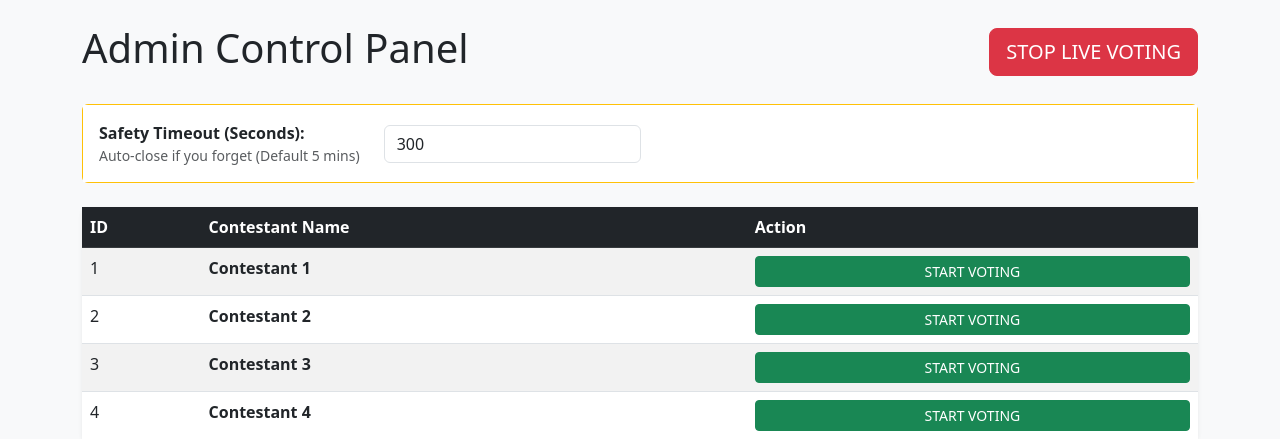
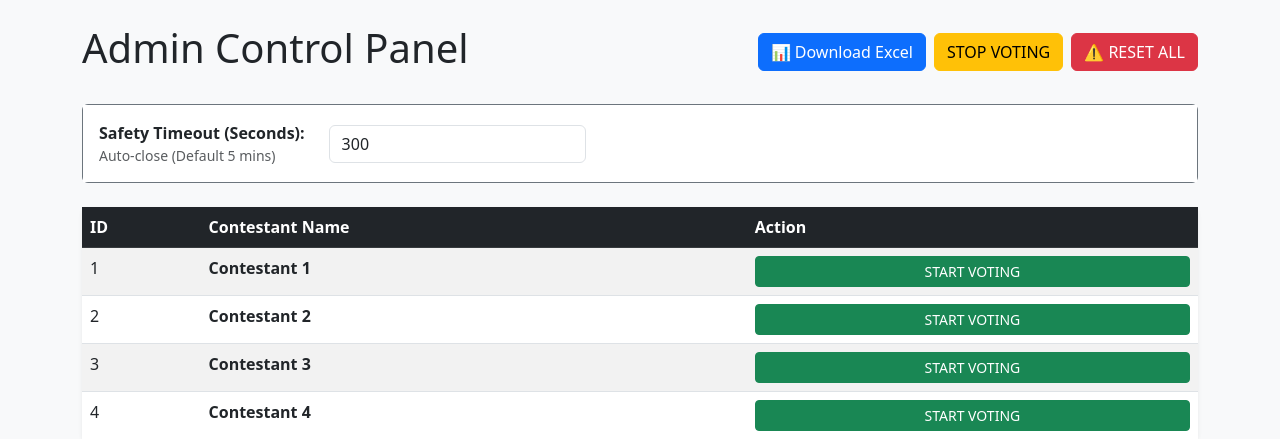
Before and after one commit to nadew-jayaweera/Voting-System, a Flask app: page /admin in a window 1280 px wide. Shown: the top 439 px of the page. Run offline with Flask 3, Linux system fonts and the light colour scheme; some libraries are stand-ins or nearby versions.

Commit message:
Add database support for voting system and export functionality

```diff
--- a/app.py
+++ b/app.py
@@ -1,6 +1,8 @@
 import time
+import sqlite3
+import pandas as pd
 from threading import Timer
-from flask import Flask, render_template, request
+from flask import Flask, render_template, request, send_file
 from flask_socketio import SocketIO, emit
 
 app = Flask(__name__)
@@ -15,11 +17,28 @@ contestants = [
     {"id": 4, "name": "Contestant 4"}
 ]
 
-# Track Yes and No separately
+# --- DATABASE SETUP ---
+DB_NAME = "voting.db"
+
+def init_db():
+    conn = sqlite3.connect(DB_NAME)
+    c = conn.cursor()
+    c.execute('''CREATE TABLE IF NOT EXISTS votes
+                 (id INTEGER PRIMARY KEY AUTOINCREMENT,
+                  contestant_id INTEGER,
+                  contestant_name TEXT,
+                  vote_type TEXT,
+                  voter_ip TEXT,
+                  timestamp DATETIME DEFAULT CURRENT_TIMESTAMP)''')
+    conn.commit()
+    conn.close()
+
+init_db()
+
+# --- GLOBAL STATE ---
 yes_counts = {c['id']: 0 for c in contestants}
 no_counts = {c['id']: 0 for c in contestants}
 
-# --- GLOBAL STATE ---
 current_state = {
     "active_contestant_id": None,
     "active_contestant_name": "",
@@ -41,7 +60,32 @@ def admin():
 def screen():
     return render_template('screen.html')
 
-# --- HELPER: AUTO-CLOSE VOTING ---
+@app.route('/export')
+def export_results():
+    conn = sqlite3.connect(DB_NAME)
+    df = pd.read_sql_query("SELECT * FROM votes", conn)
+    conn.close()
+
+    if df.empty:
+        return "No votes recorded yet!"
+
+    summary = df.pivot_table(
+        index='contestant_name',
+        columns='vote_type',
+        values='id',
+        aggfunc='count',
+        fill_value=0
+    )
+    summary['Total Votes'] = summary.get('yes', 0) + summary.get('no', 0)
+
+    filename = "Competition_Results.xlsx"
+    with pd.ExcelWriter(filename, engine='openpyxl') as writer:
+        summary.to_excel(writer, sheet_name='Summary Table')
+        df.to_excel(writer, sheet_name='Raw Audit Log', index=False)
+
+    return send_file(filename, as_attachment=True)
+
+# --- HELPERS ---
 def auto_close_voting():
     with app.app_context():
         if current_state['active_contestant_id'] is not None:
@@ -51,10 +95,8 @@ def auto_close_voting():
 
 @socketio.on('connect')
 def handle_connect():
-    # Send only YES counts to the screen/user by default
     emit('update_scores', yes_counts)
     emit('state_change', current_state)
-
     if request.remote_addr in round_voters:
         emit('vote_success', {}, to=request.sid)
 
@@ -83,10 +125,33 @@ def stop_voting():
     current_state['end_time'] = 0
     emit('state_change', current_state, broadcast=True)
 
+# --- NEW: RESET SYSTEM ---
+@socketio.on('admin_reset_data')
+def reset_data():
+    global yes_counts, no_counts, round_voters
+
+    # 1. Clear Database
+    conn = sqlite3.connect(DB_NAME)
+    c = conn.cursor()
+    c.execute("DELETE FROM votes") # Deletes all data
+    conn.commit()
+    conn.close()
+
+    # 2. Clear Memory
+    yes_counts = {c['id']: 0 for c in contestants}
+    no_counts = {c['id']: 0 for c in contestants}
+    round_voters.clear()
+
+    # 3. Stop any active voting
+    stop_voting()
+
+    # 4. Refresh everyone's screen to 0
+    emit('update_scores', yes_counts, broadcast=True)
+
 @socketio.on('cast_vote')
 def handle_vote(data):
     voter_ip = request.remote_addr
-    vote_type = data.get('type', 'yes') # Default to 'yes' if missing
+    vote_type = data.get('type', 'yes')
 
     if current_state['active_contestant_id'] is None:
         return
@@ -101,18 +166,26 @@ def handle_vote(data):
         return
 
     c_id = current_state['active_contestant_id']
+    c_name = current_state['active_contestant_name']
 
-    # LOGIC: Track separately
+    try:
+        conn = sqlite3.connect(DB_NAME)
+        c = conn.cursor()
+        c.execute("INSERT INTO votes (contestant_id, contestant_name, vote_type, voter_ip) VALUES (?, ?, ?, ?)",
+                  (c_id, c_name, vote_type, voter_ip))
+        conn.commit()
+        conn.close()
+    except Exception as e:
+        print("DB Error:", e)
+
     if vote_type == 'yes':
         yes_counts[c_id] += 1
     else:
         no_counts[c_id] += 1
-        # We do NOT subtract from yes_counts
 
     round_voters.add(voter_ip)
 
     emit('vote_success', {}, to=request.sid)
-    # Only broadcast the YES scores to the big screen
     emit('update_scores', yes_counts, broadcast=True)
 
 if __name__ == '__main__':
--- a/requirements.txt
+++ b/requirements.txt
@@ -1,3 +1,5 @@
 flask
 flask-socketio
 eventlet
+pandas
+openpyxl
--- a/templates/admin.html
+++ b/templates/admin.html
@@ -7,17 +7,22 @@
 </head>
 <body class="bg-light p-4">
     <div class="container">
+
         <div class="d-flex justify-content-between align-items-center mb-4">
             <h1>Admin Control Panel</h1>
-            <button onclick="stopVoting()" class="btn btn-danger btn-lg">STOP LIVE VOTING</button>
+            <div class="d-flex gap-2">
+                <a href="/export" class="btn btn-primary">📊 Download Excel</a>
+                <button onclick="stopVoting()" class="btn btn-warning">STOP VOTING</button>
+                <button onclick="resetSystem()" class="btn btn-danger">⚠️ RESET ALL</button>
+            </div>
         </div>
 
-        <div class="card mb-4 border-warning">
+        <div class="card mb-4 border-secondary">
             <div class="card-body bg-white">
                 <div class="row align-items-center">
                     <div class="col-auto">
                         <label class="fw-bold">Safety Timeout (Seconds):</label>
-                        <small class="text-muted d-block">Auto-close if you forget (Default 5 mins)</small>
+                        <small class="text-muted d-block">Auto-close (Default 5 mins)</small>
                     </div>
                     <div class="col-auto">
                         <input type="number" id="timer-input" class="form-control" value="300">
@@ -60,6 +65,12 @@
             socket.emit('admin_stop_voting');
         }
 
+        function resetSystem() {
+            if(confirm("⚠️ WARNING ⚠️\n\nThis will DELETE ALL VOTES from the database and reset scores to 0.\n\nDid you download the Excel file first?\n\nAre you sure you want to proceed?")) {
+                socket.emit('admin_reset_data');
+            }
+        }
+
         socket.on('state_change', function(state) {
             var statusSpan = document.getElementById('status-text');
             if (state.active_contestant_id) {
```
